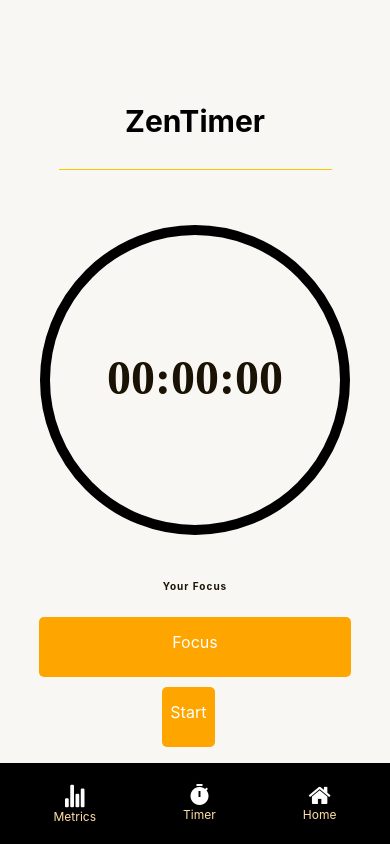
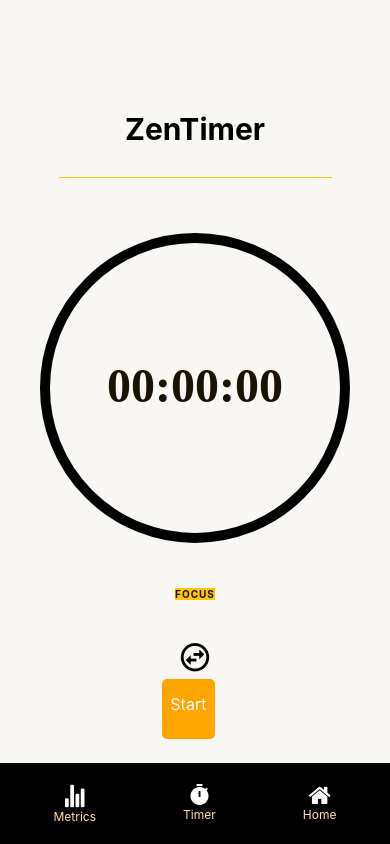
Before and after one commit to Lenindelrionicaragua/HabitTrackerAppFront, a React Native app: screen /StopwatchScreen in a window 390 px wide. Built offline with nearby package versions, Linux system fonts and the light colour scheme; what expo-web-browser would draw is missing.

Commit message:
add swapButton functionality for the focus/rest opcion

```diff
--- a/screens/StopwatchScreen/StopwatchScreen.js
+++ b/screens/StopwatchScreen/StopwatchScreen.js
@@ -2,6 +2,8 @@ import React, { useState, useRef } from "react";
 import { View, StyleSheet } from "react-native";
 import Svg, { Circle, Rect, Text as SvgText } from "react-native-svg";
 import { Colors } from "../../styles/AppStyles";
+import { MaterialCommunityIcons } from "@expo/vector-icons";
+
 import {
   StyledContainer,
   PageTitle,
@@ -9,7 +11,8 @@ import {
   SubTitle,
   StyledButton,
   ButtonText,
-  RowContainer
+  RowContainer,
+  SwapButton
 } from "./StopwatchScreenStyles";
 
 const { white, black, orange, grey } = Colors;
@@ -20,6 +23,7 @@ const StopwatchScreen = () => {
   const [running, setRunning] = useState(false);
   const intervalRef = useRef(null);
   const startTimeRef = useRef(0);
+  const [label, setLabel] = useState("FOCUS");
 
   const pad = num => {
     return num.toString().padStart(2, "0");
@@ -57,6 +61,10 @@ const StopwatchScreen = () => {
       setTime(Math.floor((Date.now() - startTimeRef.current) / 10));
     }, 10);
     setRunning(true);
+  };
+
+  const handlePress = () => {
+    setLabel(prevLabel => (prevLabel === "FOCUS" ? "REST" : "FOCUS"));
   };
 
   const circumference = 2 * Math.PI * 150;
@@ -102,10 +110,15 @@ const StopwatchScreen = () => {
           </SvgText>
         </Svg>
       </View>
-      <SubTitle>Your Focus</SubTitle>
-      <StyledButton onPress={pauseStopwatch}>
-        <ButtonText>Focus</ButtonText>
-      </StyledButton>
+      <SubTitle>{label}</SubTitle>
+      <SwapButton onPress={handlePress}>
+        <MaterialCommunityIcons
+          name="swap-horizontal-circle-outline"
+          size={34}
+          color="black"
+        />
+      </SwapButton>
+
       <View>
         {running ? (
           <>
--- a/screens/StopwatchScreen/StopwatchScreenStyles.js
+++ b/screens/StopwatchScreen/StopwatchScreenStyles.js
@@ -31,6 +31,7 @@ export const SubTitle = styled(Text)`
   letter-spacing: 1px;
   font-weight: bold;
   color: ${grey};
+  background-color: ${orange};
 `;
 
 export const Line = styled(View)`
@@ -38,6 +39,11 @@ export const Line = styled(View)`
   width: 70%;
   background-color: ${orange};
   margin-vertical: 10px;
+`;
+
+export const SwapButton = styled(Pressable)`
+  margin-top: 20px;
+  align-items: center;
 `;
 
 export const ButtonContainer = styled(View)`
```
